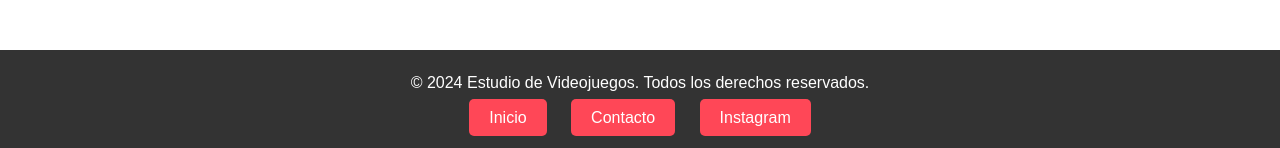
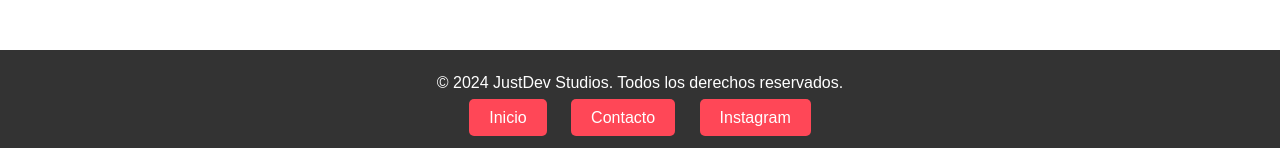
Before and after one commit to just4lexd/justdevstudios, a plain HTML site: page Juego1.html in a window 1280 px wide. Shown: the part 737-885 px from the top of the page. Drawn offline with Linux system fonts and the light colour scheme.

Commit message:
Update Juego1.html

```diff
--- a/Juego1.html
+++ b/Juego1.html
@@ -35,7 +35,7 @@
 
     <footer>
         <div class="container">
-            <p>&copy; 2024 Estudio de Videojuegos. Todos los derechos reservados.</p>
+            <p>&copy; 2024 JustDev Studios. Todos los derechos reservados.</p>
             <div class="footer-buttons">
                 <a href="index.html" class="btn-footer">Inicio</a>
                 <a href="contact.html" class="btn-footer">Contacto</a>
```
